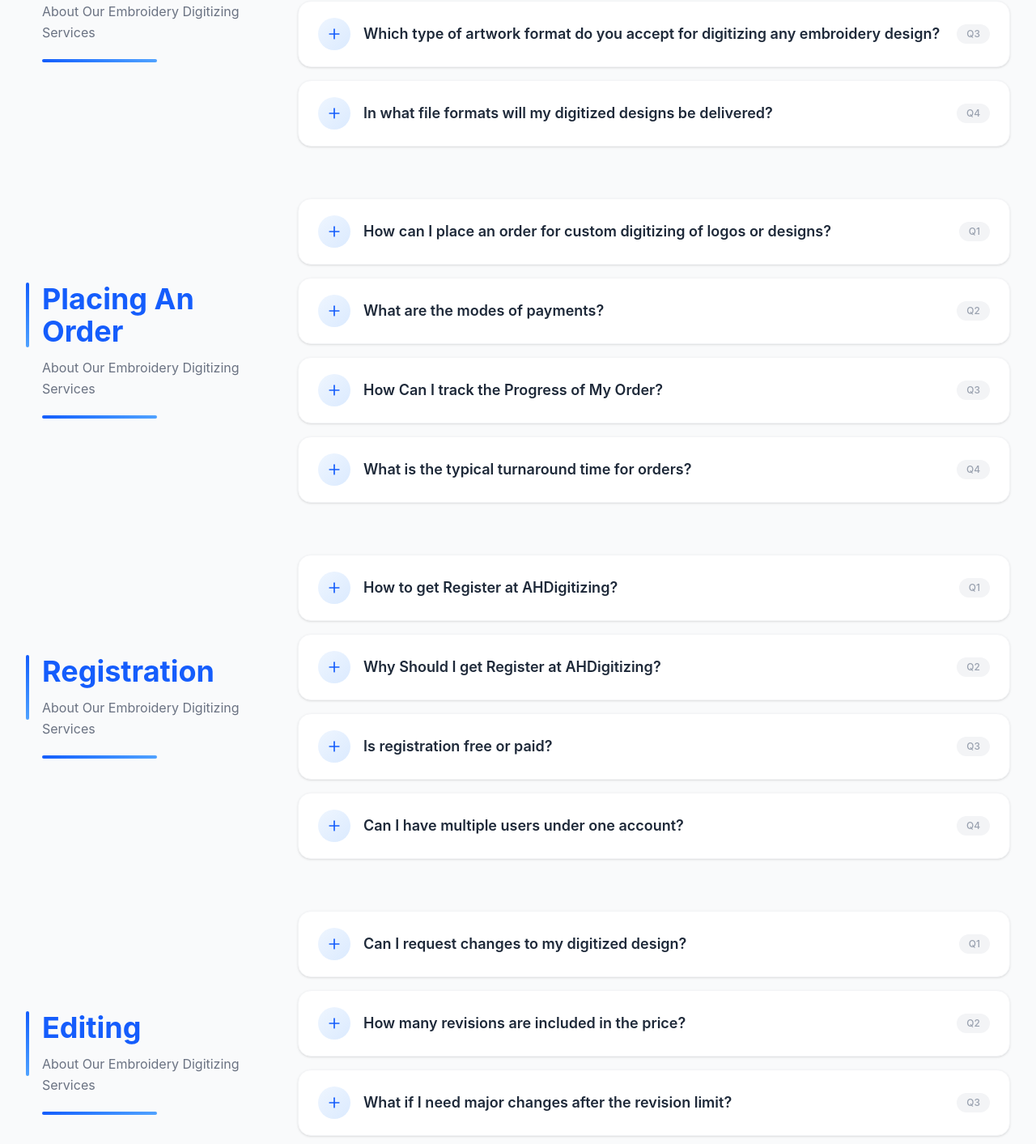
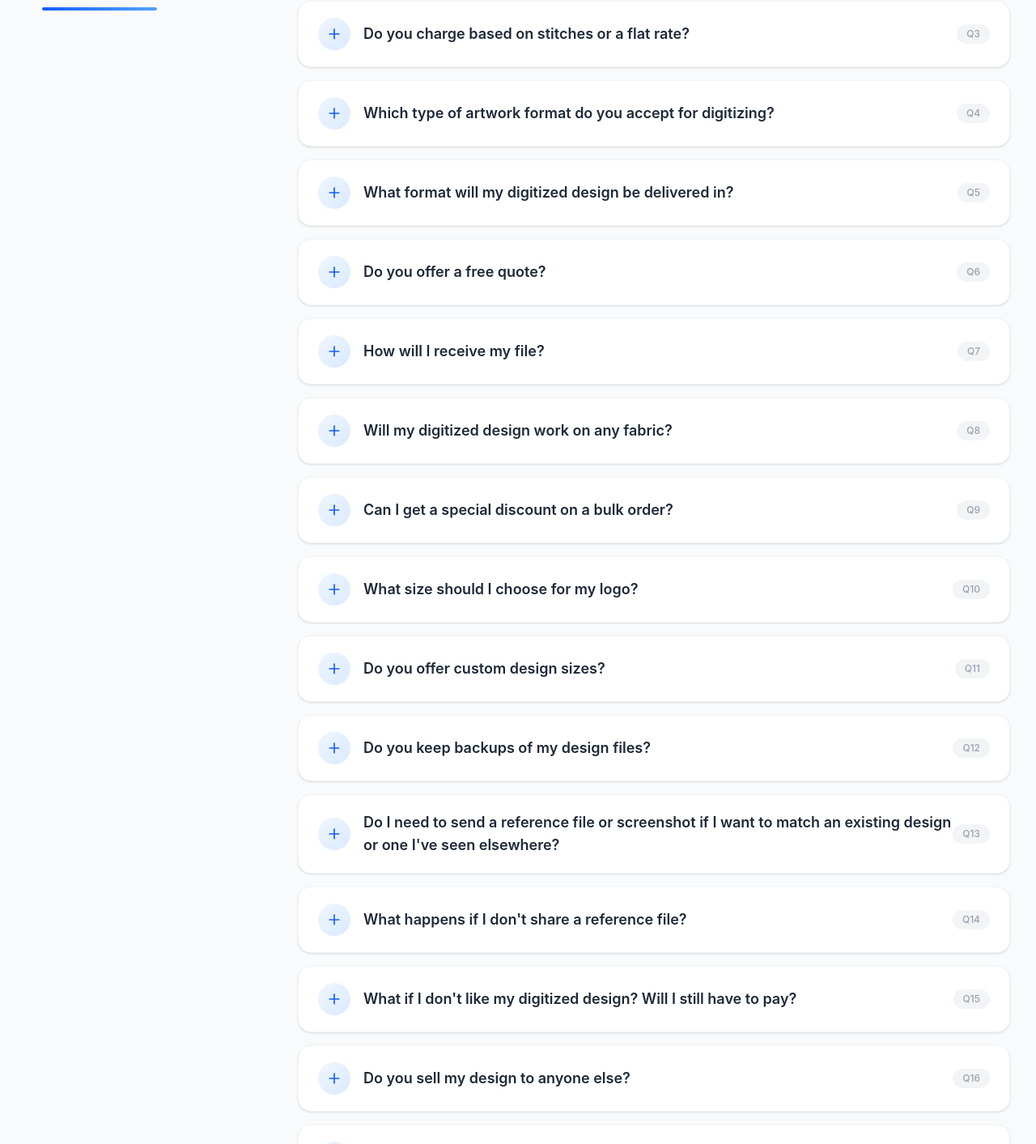
Before and after one commit to fourgoAgency/Ah-digitizing, a Next.js app: page /FAQs in a window 1280 px wide. Shown: the part 400-1813 px from the top of the page at 81% size. Built offline with nearby package versions, Linux system fonts and the light colour scheme.

Commit message:
Update FAQ page content and styles

```diff
--- a/app/(main)/FAQs/page.tsx
+++ b/app/(main)/FAQs/page.tsx
@@ -2,11 +2,31 @@
 import { motion, AnimatePresence } from "framer-motion";
 import { Plus, Minus } from "lucide-react";
 import Image from "next/image";
+import Link from "next/link";
 import { useState } from "react";
 import { ChevronLeft, ChevronRight } from "lucide-react";
 import { useRef } from "react";
 // FAQ Data Structure
-const faqData = [
+type FAQButton = {
+  label: string;
+  href: string;
+};
+
+type FAQItem = {
+  id: number;
+  question: string;
+  answer: string;
+  button?: FAQButton;
+  note?: string;
+  contactUsLink?: boolean;
+};
+
+const faqData: {
+  id: string;
+  title: string;
+  subtitle: string;
+  questions: FAQItem[];
+}[] = [
   {
     id: "general-enquiries",
     title: "General Enquiries",
@@ -14,31 +34,119 @@ const faqData = [
     questions: [
       {
         id: 1,
-        question:
-          "On What Criteria Do We Charge Each Digitised Embroidery Design?",
+        question: "What's your turnaround time?",
         answer:
-          "We charge based on the complexity, size, and stitch count of your design. Simple logos are more affordable than intricate designs with multiple colors and details.",
+          "Simple designs are typically delivered within 4–12 hours, while more complex designs may take up to 24 hours. For urgent requirements, we offer rush delivery within 2–6 hours and super rush delivery within 1–4 hours, depending on the design's complexity.",
+        button: { label: "Order Now", href: "/get-quote" },
+        note: "For further guidance regarding turnaround time, feel free to contact our team.",
       },
       {
         id: 2,
-        question:
-          "What are the charges of Your Embroidery Digitizing Services?",
+        question: "How do you ensure quality?",
         answer:
-          "Our pricing starts from $10 for simple designs. Complex designs may range from $20-$50 depending on size and detail. Contact us for a custom quote.",
+          "Every design is digitized by our experienced professional digitizers who understand embroidery machines inside and out, including the right density and underlay settings needed for high-quality results. Quality is our top priority, and we never compromise on it. You can trust us to deliver excellent results every time.",
+        button: { label: "Order Now", href: "/get-quote" },
       },
       {
         id: 3,
-        question:
-          "Which type of artwork format do you accept for digitizing any embroidery design?",
+        question: "Do you charge based on stitches or a flat rate?",
         answer:
-          "We accept multiple formats including: AI, CDR, EPS, PDF, JPG, PNG, BMP, GIF, TIFF, PSD, and more. Vector formats (AI, EPS, PDF) are preferred for best results.",
+          "We offer flat rate pricing. No confusing per-stitch charges. Just simple, straightforward pricing.",
       },
       {
         id: 4,
+        question: "Which type of artwork format do you accept for digitizing?",
+        answer:
+          "We accept AI, CDR, EPS, PDF, JPG, PNG, BMP, GIF, TIFF, and PSD. Vector formats (AI, EPS, PDF) give the best results. Have a different format? Just contact us before ordering.",
+        contactUsLink: true,
+      },
+      {
+        id: 5,
+        question: "What format will my digitized design be delivered in?",
+        answer:
+          "We can deliver your file in any format you need. Just tell us your machine's brand/model or the specific format (DST, PES, EXP, JEF, VP3, etc.), and we'll provide it accordingly.",
+        button: { label: "Order Now", href: "/get-quote" },
+      },
+      {
+        id: 6,
+        question: "Do you offer a free quote?",
+        answer:
+          "Yes, we do. Simply share your design details or requirements with us, and we'll provide you with a free quote within 5 minutes—no obligations.",
+        button: { label: "Get Free Quote", href: "/get-free-quote" },
+      },
+      {
+        id: 7,
+        question: "How will I receive my file?",
+        answer:
+          "Your file will be delivered via email, or you can create an account on our website to download it directly. Need a different delivery method? Just let us know.",
+      },
+      {
+        id: 8,
+        question: "Will my digitized design work on any fabric?",
+        answer:
+          "We digitize designs for standard fabric by default. Different fabrics (like stretchy, thick, fleece, towel, sweatshirt, or delicate materials) may require specific adjustments to ensure the best stitching quality. Just let us know your fabric type, and we'll digitize your design accordingly.",
+        button: { label: "Order Now", href: "/get-quote" },
+      },
+      {
+        id: 9,
+        question: "Can I get a special discount on a bulk order?",
+        answer:
+          "Yes, we offer special discounts on bulk orders! Just send us your design files, and we'll provide you with a customized discount quote.",
+        button: { label: "Get Free Quote", href: "/get-free-quote" },
+      },
+      {
+        id: 10,
+        question: "What size should I choose for my logo?",
+        answer:
+          "Logo size depends on placement (e.g., left chest, cap, sleeve, back). Let us know your placement, and we'll recommend the best size or share your custom size if you already have one in mind. Feel free to contact us for more details.",
+        contactUsLink: true,
+      },
+      {
+        id: 11,
+        question: "Do you offer custom design sizes?",
+        answer:
+          "Yes, we can create your design in any custom size you require. Simply share your preferred dimensions with us, and we'll prepare your design accordingly.",
+        button: { label: "Get Free Quote", href: "/get-free-quote" },
+      },
+      {
+        id: 12,
+        question: "Do you keep backups of my design files?",
+        answer:
+          "Yes, we keep backups of your design files. Registered users can log in and download their files directly. If you can't find it there, just contact us with your design details, and we'll send it over.",
+        note: "Still have questions? Reach out to our support team — we're available 24/7 to help.",
+      },
+      {
+        id: 13,
         question:
-          "In what file formats will my digitized designs be delivered?",
+          "Do I need to send a reference file or screenshot if I want to match an existing design or one I've seen elsewhere?",
         answer:
-          "CND, CSD, DSB, DST, DSZ, EMB, EXP, HUS, JEF, PCS, PES, SEW, SHV, VIP, VP3, XXX and more. We deliver in all major embroidery machine formats.",
+          "Yes, sharing a reference file or screenshot helps us match your design as closely as possible to what you have in mind. Without a reference, we'll create the design based only on the artwork you provide.",
+      },
+      {
+        id: 14,
+        question: "What happens if I don't share a reference file?",
+        answer:
+          "If you request changes afterward, small edits will be done free of charge. However, if major changes are needed, additional charges will apply, and if the design needs to be completely redone, full payment will be required.",
+      },
+      {
+        id: 15,
+        question:
+          "What if I don't like my digitized design? Will I still have to pay?",
+        answer:
+          "No, we'll send you a preview of your digitized design before requesting payment. If you're not happy with it, you won't need to pay until you're fully satisfied with the result.",
+      },
+      {
+        id: 16,
+        question: "Do you sell my design to anyone else?",
+        answer:
+          "No, your design belongs only to you. We never resell any customer's design to another customer. This ensures your privacy and exclusivity are always protected.",
+      },
+      {
+        id: 17,
+        question: "Can I get my design digitized from just a screenshot?",
+        answer:
+          "Yes, we can create your design from a screenshot. Just share it with us.",
+        button: { label: "Get a free quote now", href: "/get-free-quote" },
       },
     ],
   },
@@ -48,29 +156,29 @@ const faqData = [
     subtitle: "About Our Embroidery Digitizing Services",
     questions: [
       {
-        id: 5,
-        question:
-          "How can I place an order for custom digitizing of logos or designs?",
+        id: 18,
+        question: "How do I place an order for digitizing?",
         answer:
-          "Simply upload your design through our website, fill in the order form with your requirements, and submit. You'll receive a quote within 24 hours. Once approved, we'll start digitizing your design.",
+          "Very simple. Go to the homepage, visit the Services section, and select the service you need. You'll be taken to the order page where you can fill out the order form with your design details and requirements so we can digitize your design exactly the way you want. If you'd like a free quote before placing your order, simply click Get Free Quote and submit your details. We'll get back to you with a quote within 5 minutes.",
       },
       {
-        id: 6,
-        question: "What are the modes of payments?",
+        id: 19,
+        question: "Can I place a direct order, or get a quote directly?",
         answer:
-          "We accept multiple payment methods including Credit/Debit Cards, PayPal, Bank Transfer, and major digital wallets. All transactions are secure and encrypted.",
+          "Yes, both options are available! On our website's header, you'll find the Order Now and Get Free Quote buttons. Simply click on either one to place a direct order or get a quote right away.",
       },
       {
-        id: 7,
-        question: "How Can I track the Progress of My Order?",
+        id: 20,
+        question: "Can I place an order via email or any other method?",
         answer:
-          "After placing your order, you'll receive a unique tracking ID. Login to your account dashboard to view real-time updates, or check your email for status notifications at each stage of production.",
+          "Yes! In addition to placing your order directly on our website, you can order via email or WhatsApp. Just share your design details and requirements with us, and we'll get started on your order right away.",
+        button: { label: "Email Us", href: "mailto:ahdigitizing@gmail.com" },
       },
       {
-        id: 8,
-        question: "What is the typical turnaround time for orders?",
+        id: 21,
+        question: "How can I track the progress of my order?",
         answer:
-          "Standard turnaround is 2-3 business days for simple designs and 3-5 business days for complex projects. Rush services are available for an additional fee with same-day or 24-hour delivery options.",
+          "Once you place your order, you'll receive a unique tracking ID. You can log in to your account dashboard anytime to view real-time progress, or reach out to us via email or contact our team directly for updates on your design's progress.",
       },
     ],
   },
@@ -80,28 +188,29 @@ const faqData = [
     subtitle: "About Our Embroidery Digitizing Services",
     questions: [
       {
-        id: 9,
-        question: "How to get Register at AHDigitizing?",
+        id: 22,
+        question: "What are the benefits of registering at AH Digitizing?",
         answer:
-          "Click on the 'Register' button in the top navigation, fill in your basic details including name, email, and password. Verify your email address through the link sent to your inbox, and you're all set!",
+          "Registering with us gives you access to exclusive benefits, including real-time order tracking to monitor your order's progress, easy access to your complete order history, a faster checkout process by skipping repetitive steps on future orders, special member-only discounts, and priority support for quicker responses from our team.",
       },
       {
-        id: 10,
-        question: "Why Should I get Register at AHDigitizing?",
+        id: 23,
+        question: "Can I place an order without registering?",
         answer:
-          "Registration provides exclusive benefits including: Order tracking, Access to your order history, Faster checkout process, Special discounts for members, Priority customer support, and Saved payment methods for quick orders.",
+          "Yes, you can place an order using just your email address — no account creation required. However, registering gives you access to order tracking, order history, and other exclusive benefits.",
+        button: { label: "Email Us", href: "mailto:ahdigitizing@gmail.com" },
       },
       {
-        id: 11,
-        question: "Is registration free or paid?",
+        id: 24,
+        question: "Is my personal information safe and secure?",
         answer:
-          "Registration is completely free! You can create an account at no cost and start placing orders immediately. Premium membership options with additional benefits are available but entirely optional.",
+          "Yes, we take your privacy seriously. Your personal information is securely stored and never shared with third parties without your consent.",
       },
       {
-        id: 12,
-        question: "Can I have multiple users under one account?",
+        id: 25,
+        question: "How do I reset my password?",
         answer:
-          "Yes! Business accounts can have multiple team members with different access levels. Contact our support team to set up a multi-user business account with customized permissions for your team.",
+          "Simply click on \"Forgot Password\" on the login page, enter your registered email address, and we'll send you a link to reset your password.",
       },
     ],
   },
@@ -111,32 +220,64 @@ const faqData = [
     subtitle: "About Our Embroidery Digitizing Services",
     questions: [
       {
-        id: 13,
-        question: "Can I request changes to my digitized design?",
+        id: 26,
+        question: "How many revisions do you provide?",
         answer:
-          "Yes! We offer free revisions within 7 days of delivery. Simply let us know what changes you need, and we'll modify the design according to your requirements.",
+          "We provide unlimited revisions until your design is exactly the way you want it, free of charge, with no extra fees.",
       },
       {
-        id: 14,
-        question: "How many revisions are included in the price?",
+        id: 27,
+        question: "Do you charge for design editing?",
         answer:
-          "We include 2 free revisions with every order. Additional revisions may incur a small fee depending on the complexity of changes requested.",
+          "No, we don't charge for standard editing. However, if you'd like to add something new to your design, a small additional charge may apply.",
+      },
+    ],
+  },
+  {
+    id: "payment",
+    title: "Payment",
+    subtitle: "About Our Embroidery Digitizing Services",
+    questions: [
+      {
+        id: 28,
+        question: "What payment methods do you accept?",
+        answer:
+          "We accept payments through PayPal and Stripe, so you can pay via PayPal or debit/credit card. If you face any issues with payment, just contact us. We'll help you find an alternative way to pay. All transactions are secure and encrypted.",
       },
       {
-        id: 15,
-        question: "What if I need major changes after the revision limit?",
+        id: 29,
+        question: "Do you offer a refund policy?",
         answer:
-          "For major changes beyond the included revisions, we offer discounted modification rates. Our team will provide a quote before proceeding, so you always know the cost upfront.",
+          "Yes, we offer a refund if we're unable to adjust the design according to your requirements or fail to deliver the expected quality.",
       },
       {
-        id: 16,
-        question: "Can I edit my order after it has been placed?",
+        id: 30,
+        question: "Do I have to pay before digitizing?",
         answer:
-          "Yes, you can request order modifications within 2 hours of placing it at no cost. After production begins, changes may incur additional charges depending on the progress of your order.",
+          "No, you don't need to pay upfront. Once your design is ready, we'll send you a preview before you make any payment.",
       },
     ],
   },
 ];
+
+function renderAnswer(answer: string, contactUsLink?: boolean) {
+  if (!contactUsLink) return answer;
+
+  const parts = answer.split(/\b(contact us)\b/i);
+  if (parts.length < 3) return answer;
+
+  return (
+    <>
+      {parts[0]}
+      <Link
+        href="/contact-us"
+        className="font-semibold text-blue-600 underline underline-offset-2 hover:text-blue-700">
+        contact us
+      </Link>
+      {parts[2]}
+    </>
+  );
+}
 
 function FAQSection({ section }: { section: (typeof faqData)[0] }) {
   const [openItem, setOpenItem] = useState<number | null>(null);
@@ -153,8 +294,8 @@ function FAQSection({ section }: { section: (typeof faqData)[0] }) {
       transition={{ duration: 0.5 }}
       className="mb-16">
       <div className="flex flex-col lg:flex-row gap-6 lg:gap-8 pl-4 lg:pl-8">
-        {/* Left Side - Heading (Sticky & Centered) */}
-        <div className="lg:w-1/4 lg:sticky lg:top-32 lg:self-center">
+        {/* Left Side - Heading (Sticky & Top-Aligned) */}
+        <div className="lg:w-1/4 lg:sticky lg:top-32 lg:self-start mt-10">
           <div className="relative">
             <div className="absolute left-0 top-0 w-1 h-20 bg-gradient-to-b from-blue-600 to-blue-400 rounded-full"></div>
             <h2 className="text-2xl sm:text-3xl md:text-4xl font-bold text-blue-600 mb-3 pl-5">
@@ -226,8 +367,20 @@ function FAQSection({ section }: { section: (typeof faqData)[0] }) {
                         <div className="px-6 pb-5 pt-1 pl-[4.5rem]">
                           <div className="bg-gradient-to-br from-blue-50 to-indigo-50 rounded-xl p-4 border border-blue-100">
                             <p className="text-gray-600 text-base lg:text-[17px] leading-relaxed lg:leading-7">
-                              {item.answer}
+                              {renderAnswer(item.answer, item.contactUsLink)}
                             </p>
+                            {item.button && (
+                              <Link
+                                href={item.button.href}
+                                className="mt-3 inline-flex items-center justify-center rounded-full bg-gradient-to-r from-blue-600 to-blue-500 px-6 py-2.5 text-sm font-semibold text-white transition-all duration-300 hover:from-blue-700 hover:to-blue-600 hover:shadow-lg hover:shadow-blue-200/50">
+                                {item.button.label}
+                              </Link>
+                            )}
+                            {item.note && (
+                              <p className="mt-3 text-sm font-medium text-blue-700/80 leading-relaxed">
+                                {item.note}
+                              </p>
+                            )}
                           </div>
                         </div>
                       </motion.div>
```
Also changed, not shown: 1 other file (tests, documents, lock files or other folders).
